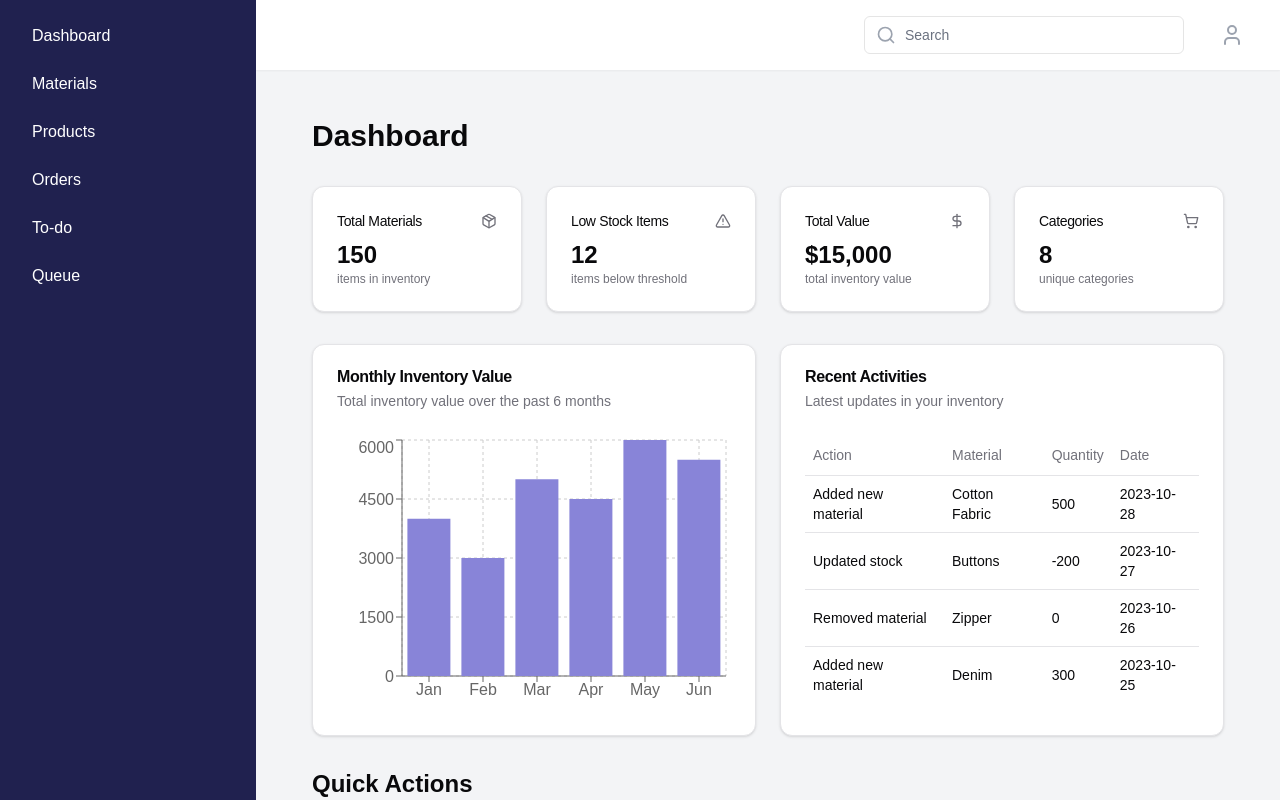
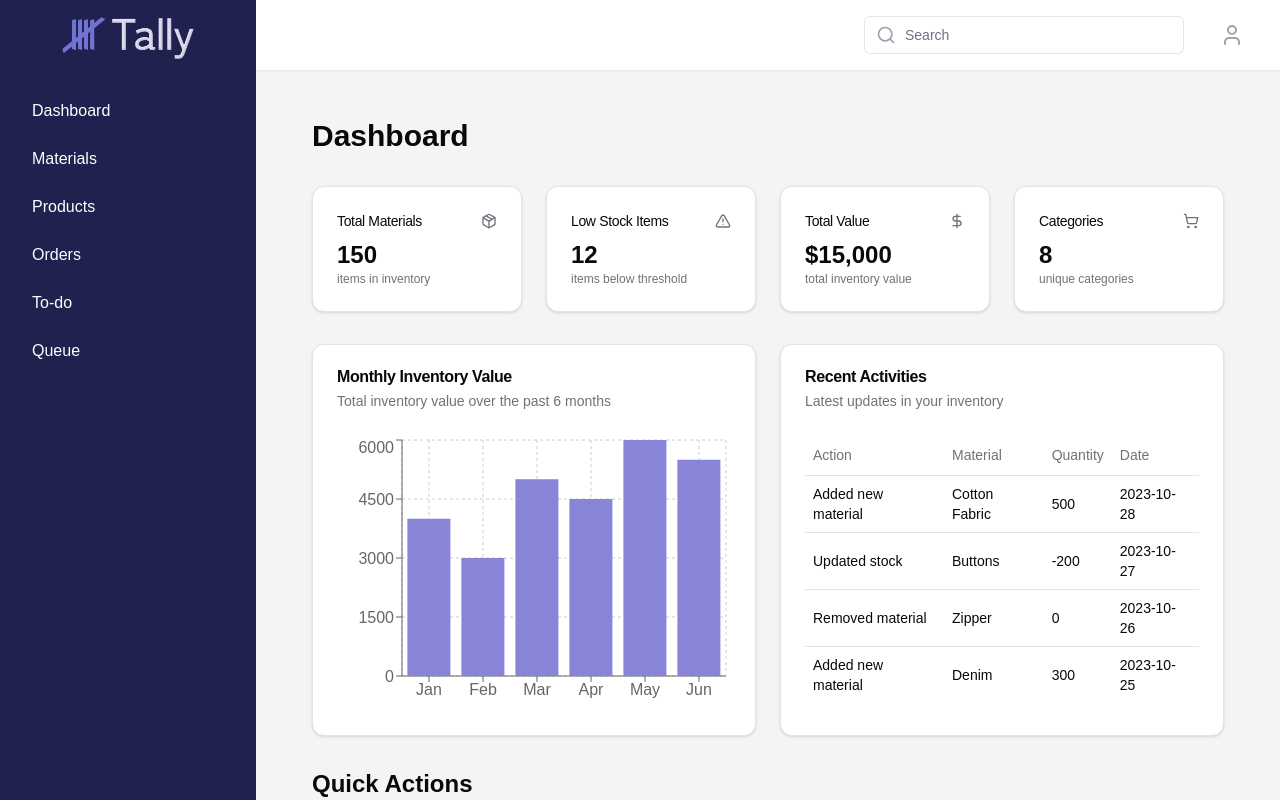
Before and after one commit to themoahmed/tally, a Next.js app: page / in a window 1280 px wide. Built offline with nearby package versions, Linux system fonts and the light colour scheme.

Commit message:
adding tally logo

```diff
--- a/app/layout.tsx
+++ b/app/layout.tsx
@@ -41,6 +41,7 @@ export default function RootLayout({
       } md:block`}
     >
       <nav>
+        <img src="/images/tallyLogo.png" alt="Logo" className="w-3/5 h-3/5 mx-auto mb-8" />
         <ul className="space-y-2">
           {["Dashboard", "Materials", "Products", "Orders", "To-do", "Queue"].map((item) => (
             <li key={item}>
```
Also changed, not shown: public/images/tallyLogo.png (added).
